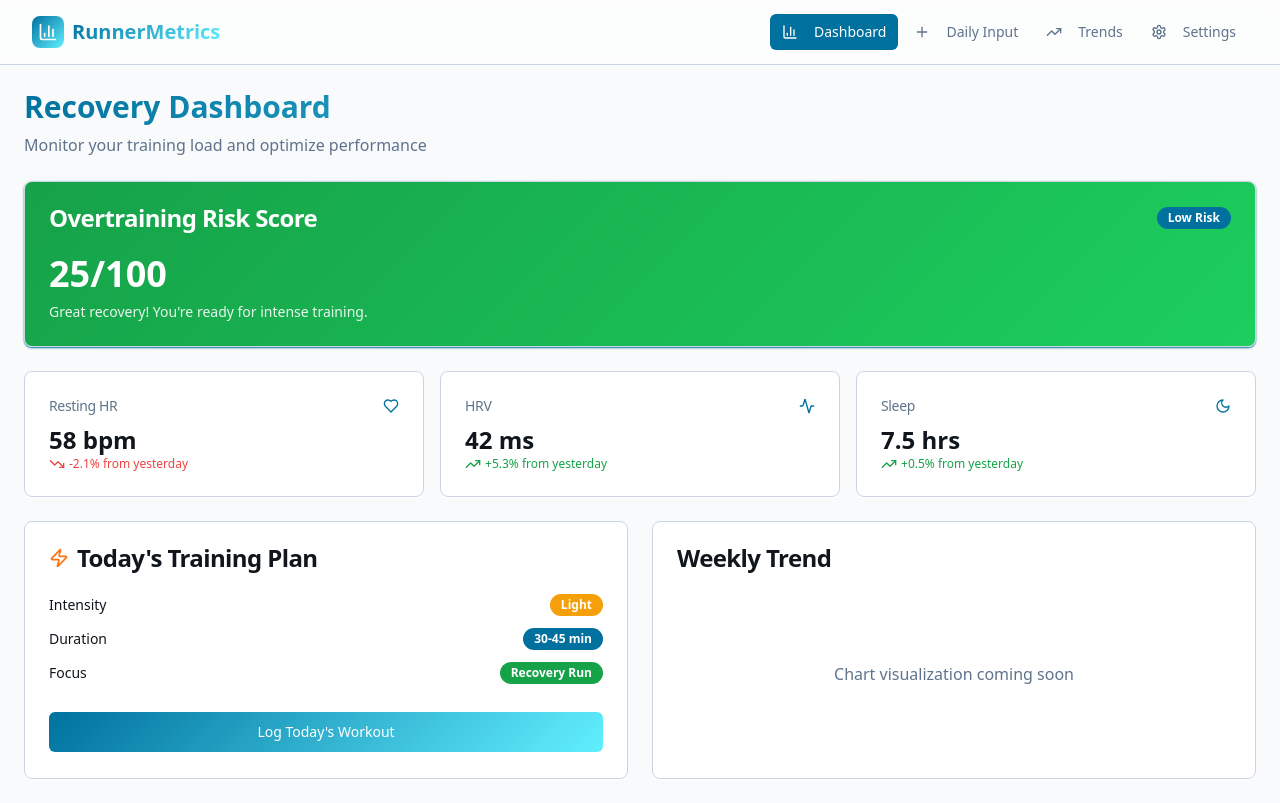
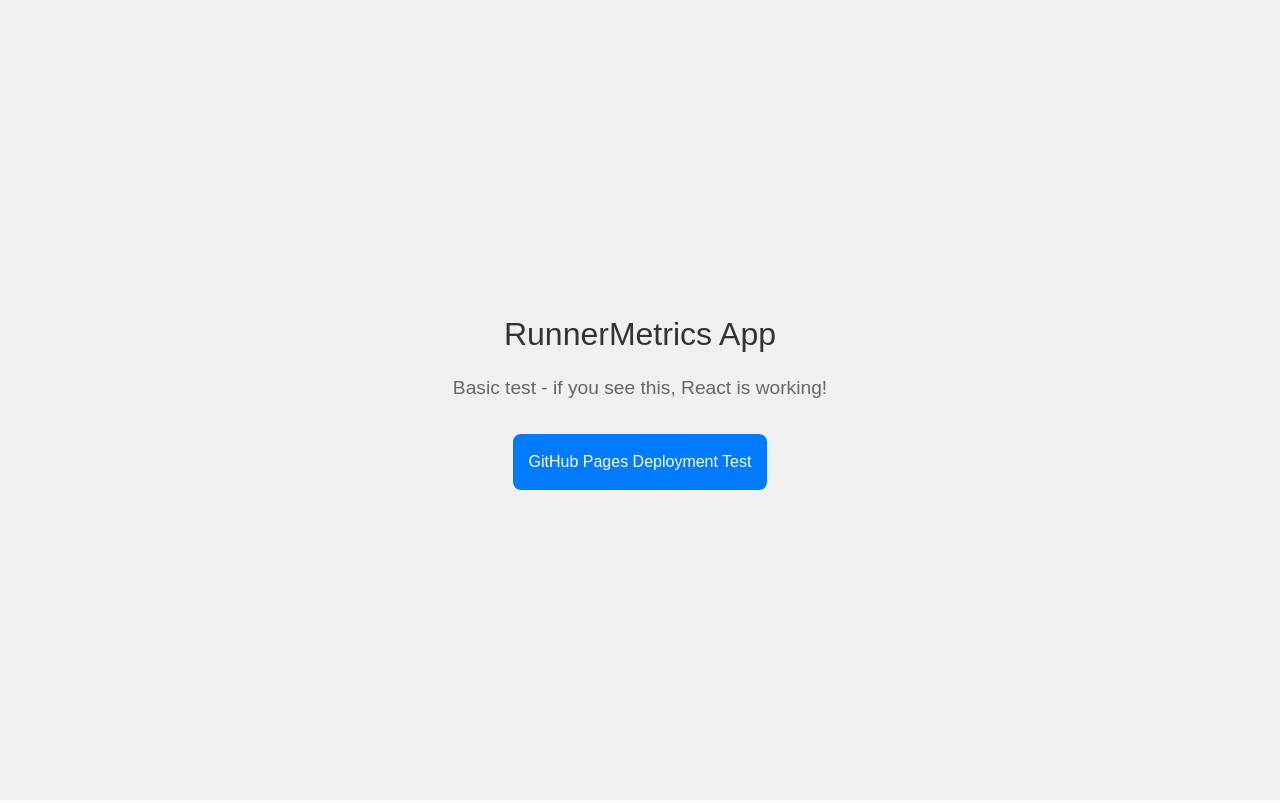
Before and after one commit to aryanvx/run-aware, a React (Vite) app: page / in a window 1280 px wide. Built offline with nearby package versions, Linux system fonts and the light colour scheme.

Commit message:
Fix blank page issue
The application is still displaying a blank page on GitHub Pages. Further investigation is needed to identify and resolve the root cause of this persistent issue.

```diff
--- a/src/App.tsx
+++ b/src/App.tsx
@@ -3,7 +3,7 @@ import { Toaster as Sonner } from "@/components/ui/sonner";
 import { TooltipProvider } from "@/components/ui/tooltip";
 import { QueryClient, QueryClientProvider } from "@tanstack/react-query";
 import { BrowserRouter, Routes, Route } from "react-router-dom";
-import Index from "./pages/Index";
+import Index from "./pages/TestPage";
 import NotFound from "./pages/NotFound";
 
 const queryClient = new QueryClient();
--- /dev/null
+++ b/src/pages/TestPage.tsx
@@ -0,0 +1,33 @@
+const TestPage = () => {
+  return (
+    <div style={{
+      minHeight: '100vh',
+      backgroundColor: '#f0f0f0',
+      display: 'flex',
+      alignItems: 'center',
+      justifyContent: 'center',
+      fontFamily: 'Arial, sans-serif'
+    }}>
+      <div style={{ textAlign: 'center' }}>
+        <h1 style={{ color: '#333', fontSize: '2rem', marginBottom: '1rem' }}>
+          RunnerMetrics App
+        </h1>
+        <p style={{ color: '#666', fontSize: '1.2rem' }}>
+          Basic test - if you see this, React is working!
+        </p>
+        <div style={{
+          marginTop: '2rem',
+          padding: '1rem',
+          backgroundColor: '#007bff',
+          color: 'white',
+          borderRadius: '8px',
+          display: 'inline-block'
+        }}>
+          GitHub Pages Deployment Test
+        </div>
+      </div>
+    </div>
+  );
+};
+
+export default TestPage;
```
